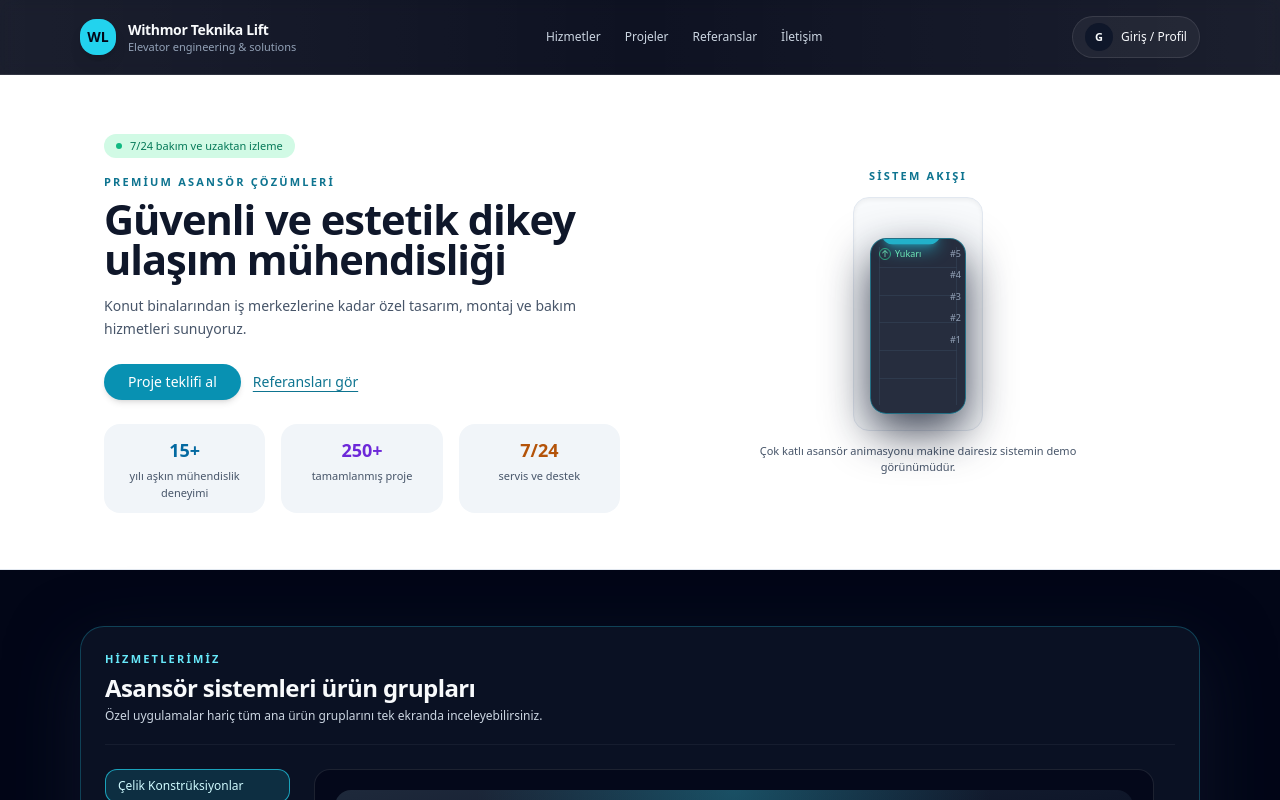
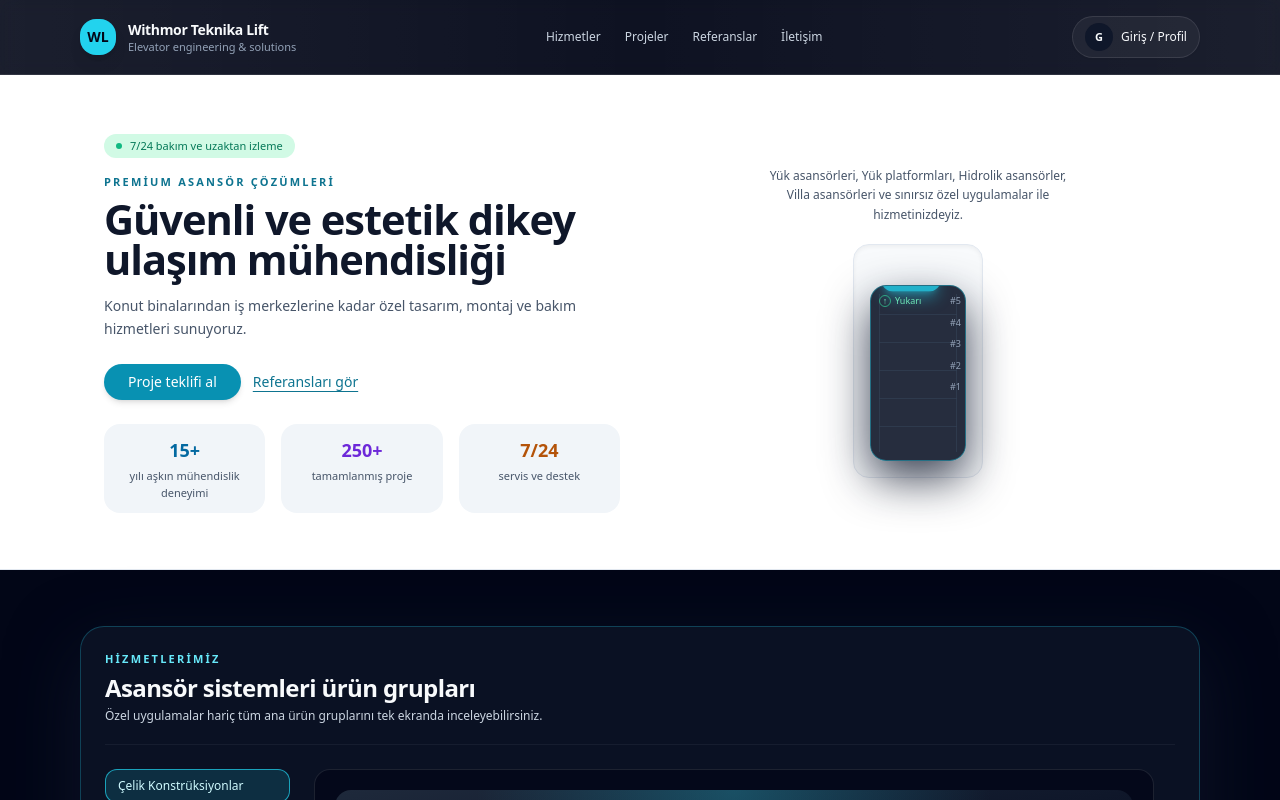
Before and after one commit to ibrahimtkmz/withmor, a Next.js app: page / in a window 1280 px wide. Shown: the top 800 px of the page. Built offline with nearby package versions, Linux system fonts and the light colour scheme.

Commit message:
Update page.jsx

```diff
--- a/app/page.jsx
+++ b/app/page.jsx
@@ -3,7 +3,6 @@
 import { useState } from "react";
 
 // Withmor Teknika Lift için koyu temalı, modern bir asansör landing page tasarımı
-// Bu dosya .jsx olarak kullanılacak şekilde saf React + JSX ile yazıldı (TypeScript yok).
 
 function ElevatorAnimation() {
   return (
@@ -43,7 +42,7 @@ function ElevatorAnimation() {
           <span>Yukarı</span>
         </div>
 
-        <style jsx>{`
+        <style>{`
           @keyframes elevatorMove {
             0% {
               transform: translateY(120%);
@@ -61,7 +60,7 @@ function ElevatorAnimation() {
   );
 }
 
-export default function AsansorSite() {
+export default function App() {
   const [isLoggedIn, setIsLoggedIn] = useState(false);
   const [showLogin, setShowLogin] = useState(false);
 
@@ -185,7 +184,7 @@ export default function AsansorSite() {
     setEditModal({ open: true, type, index });
 
     if (type === "hero") setTempValue(hero);
-    if (type === "company") setTempValue(companyInfo);
+    if (type === "company") setCompanyInfo(companyInfo);
     if (type === "service" && index !== null) setTempValue(services[index]);
     if (type === "project" && index !== null) setTempValue(projects[index]);
     if (type === "reference" && index !== null) setTempValue(references[index]);
@@ -219,7 +218,7 @@ export default function AsansorSite() {
   };
 
   return (
-    <div className="min-h-screen bg-slate-950 text-slate-50">
+    <div className="min-h-screen bg-slate-950 text-slate-50 font-sans">
       {/* Arka plan glow efektleri */}
       <div
         aria-hidden="true"
@@ -333,15 +332,13 @@ export default function AsansorSite() {
           {/* Sağ kısım – Sistem akışı + animasyon */}
           <div className="flex items-center justify-center">
             <div className="flex flex-col items-center justify-center text-center">
-              <p className="mb-3 text-[11px] font-semibold uppercase tracking-[0.2em] text-cyan-700">
-                Sistem akışı
+              <p className="mb-5 max-w-xs text-center text-xs font-medium leading-relaxed text-slate-600">
+                Yük asansörleri, Yük platformları, Hidrolik asansörler, Villa asansörleri ve
+                sınırsız özel uygulamalar ile hizmetinizdeyiz.
               </p>
               <div className="rounded-2xl border border-slate-200 bg-slate-50 px-4 py-4 shadow-inner">
                 <ElevatorAnimation />
               </div>
-              <p className="mt-3 max-w-xs text-[11px] text-slate-600">
-                Çok katlı asansör animasyonu makine dairesiz sistemin demo görünümüdür.
-              </p>
             </div>
           </div>
         </div>
@@ -432,7 +429,7 @@ export default function AsansorSite() {
                   <p className="mb-2 text-[11px] font-semibold uppercase tracking-[0.18em] text-slate-300">
                     Diğer ürün grupları
                   </p>
-                  <div className="flex gap-3 overflow-x-auto pb-2">
+                  <div className="flex gap-3 overflow-x-auto pb-2 scrollbar-thin scrollbar-thumb-slate-700">
                     {services.map((service, index) => (
                       <button
                         key={service.id}
@@ -578,6 +575,7 @@ export default function AsansorSite() {
               <a
                 href="https://www.facebook.com/TEKNIKALIFT"
                 target="_blank"
+                rel="noreferrer"
                 className="rounded-full bg-[#1877F2] px-3 py-1.5 text-white transition hover:brightness-110"
               >
                 Facebook Page
@@ -585,6 +583,7 @@ export default function AsansorSite() {
               <a
                 href="https://wa.me/905302805526"
                 target="_blank"
+                rel="noreferrer"
                 className="rounded-full bg-[#25D366] px-3 py-1.5 text-white transition hover:brightness-110"
               >
                 WhatsApp Contact
@@ -592,6 +591,7 @@ export default function AsansorSite() {
               <a
                 href="https://www.instagram.com/withmorlift/"
                 target="_blank"
+                rel="noreferrer"
                 className="rounded-full px-3 py-1.5 text-white transition hover:brightness-110"
                 style={{
                   background:
@@ -659,6 +659,7 @@ export default function AsansorSite() {
           <a
             href="https://www.facebook.com/TEKNIKALIFT"
             target="_blank"
+            rel="noreferrer"
             className="rounded-full bg-white/10 px-3 py-1.5 hover:bg-white/20 transition"
           >
             Facebook Page
@@ -666,6 +667,7 @@ export default function AsansorSite() {
           <a
             href="https://wa.me/905302805526"
             target="_blank"
+            rel="noreferrer"
             className="rounded-full bg-white/10 px-3 py-1.5 hover:bg-white/20 transition"
           >
             WhatsApp Contact
@@ -673,6 +675,7 @@ export default function AsansorSite() {
           <a
             href="https://www.instagram.com/withmorlift/"
             target="_blank"
+            rel="noreferrer"
             className="rounded-full bg-white/10 px-3 py-1.5 hover:bg-white/20 transition"
           >
             Instagram Profile
```
